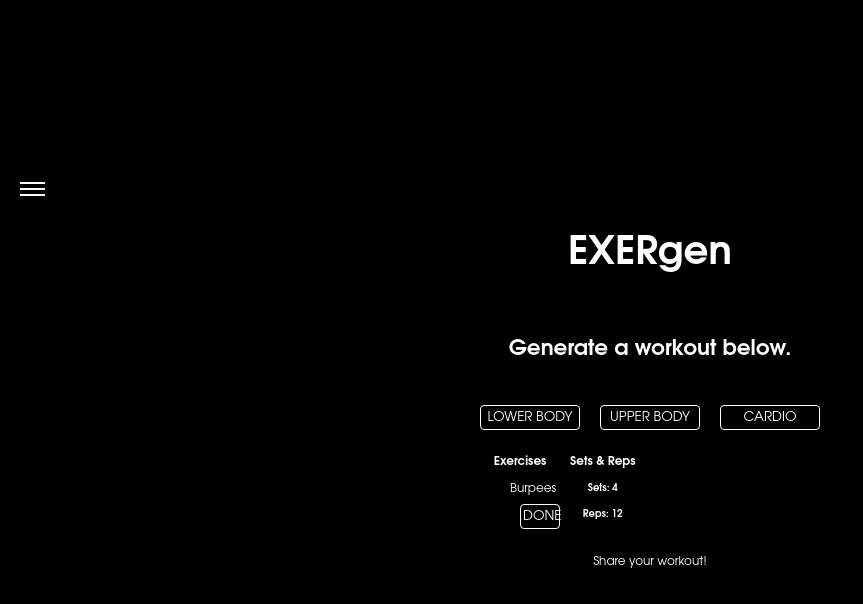
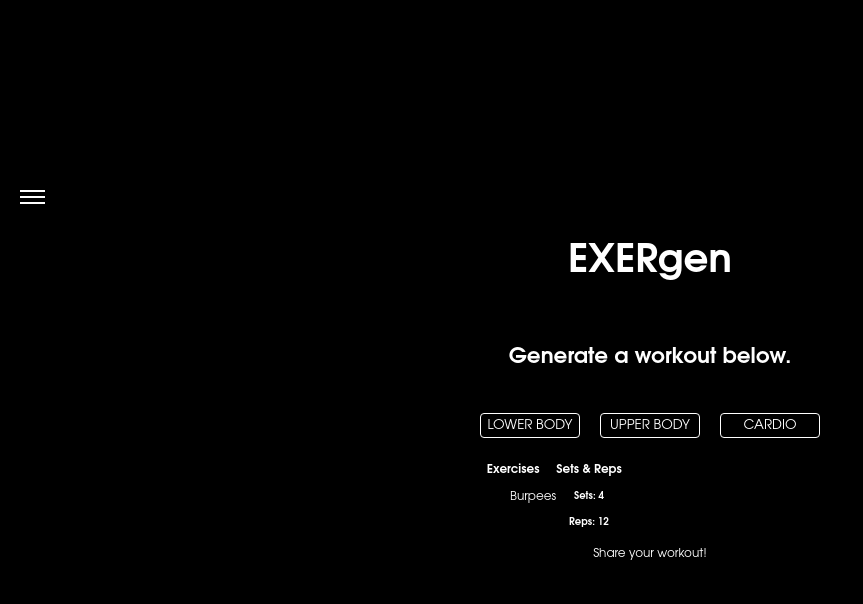
Before and after one commit to rebeccauranga/react-mini-project, a React (Create React App) app: page /workouts in a window 1280 px wide. Both pictures are taken after a click on the button "CARDIO". Shown: the top 604 px of the page, without its empty margins (0-863 px from the left). Built offline with nearby package versions, Linux system fonts and the light colour scheme.

Commit message:
Revert "9juanjuan/exercise list"

```diff
--- a/src/App.css
+++ b/src/App.css
@@ -142,7 +142,7 @@ ul {
   height: 2px;
   background-color: rgb(252, 252, 252);
   margin: 4px 0;
-  /* margin-left: */
+  margin-left:
 }
 
 .menu:hover {
--- a/src/Components/Exercise.js
+++ /dev/null
@@ -1,31 +0,0 @@
-import React, { Component } from 'react';
-
-class Exercise extends Component {
-    constructor(props) {
-        super(props);
-        this.state = {
-            done: this.props.completed
-        }
-    }
-    render () {
-        console.log(this.state.done)
-        const classVis = this.state.done ? 'completed' : 'workout'
-        return (
-            <div>
-                <div className={`${classVis}`}>
-                    {this.props.name}
-                </div>
-                <button className={"done"} onClick={this._changeTextState}>Done</button>
-            </div>
-        );
-    }
-    _changeTextState = () => {
-        this.setState({
-            done: !this.state.done
-        });
-    }
-
-}
-
-
-export default Exercise
--- a/src/Components/GeneratedExercise.js
+++ b/src/Components/GeneratedExercise.js
@@ -1,5 +1,4 @@
 import React from 'react';
-import Exercise from './Exercise'
 
 const lowerBodyExercises = ['Back Squats', 'Sumo Deadlifts', 'Goblet Squats', 'Romanian Deadlifts', 'Hip Thrusts', 'Jump Squats', 'Lunges', 'Curtsy Lunges', 'Split Squat', 'Front Squat', 'Step Ups', 'Hamstring Curls', 'Leg Extension', 'Leg Press', 'Reverse Lunges']
 const upperBodyExercises = ['Barbell Rows', 'Bicep Curls', 'Tricep Dips', 'Lat Pulldowns', 'Shoulder Press', 'Front Raises', 'Side Raises', 'Reverse Flys', 'Chest Press', 'Dumbbell Chest Press', 'Crazy 8s (Biceps)', 'Pull Ups', 'Push Ups', 'Arnold Presses', 'Face Plants']
@@ -9,40 +8,37 @@ class GeneratedExercise extends React.Component {
     constructor(props) {
         super(props);
         this.state = {
-          finished: this.props.completed
+            class: 'working'
         }
     }
 
     render() {
-
+        console.log(this.props.exercises);
         return (
             <div>
             <h4>Exercises</h4>
-               <ul>
+               <ul className={this.state.class}>
                 {(this.props.type==='l') ?
                     this.props.lowerExercises.map(ex => (
                     <li>
-                    <Exercise name={lowerBodyExercises[ex]} completed={this.state.finished} />
-                    {/* {lowerBodyExercises[ex]} */}
-                    {/* <button className={"done"} onClick={this._changeTextState}>Done</button> */}
+                    {lowerBodyExercises[ex]}
+                    <button className={"done"} onClick={this._changeTextState}>Done</button>
                     </li>))
                     :
                     (this.props.type==='u') ?
                     this.props.upperExercises.map(ex => (
                     <li>
-                     <Exercise name={upperBodyExercises[ex]} completed={this.state.finished} />
-                    {/* <button className={"done"} onClick={this._changeTextState}>Done</button> */}
+                    {upperBodyExercises[ex]}
+                    <button className={"done"} onClick={this._changeTextState}>Done</button>
                     </li>
                     ))
                     :
                     (this.props.type==='c')?
                     this.props.cardioExercises.map(ex => (
-                    <li>
-                     <Exercise name={cardio[ex]} completed={this.state.finished} />
-                    </li>
+                        <li>{cardio[ex]}</li>
                     ))
                     :
-                    <div></div>
+                    <div>doh</div>
                 }
                </ul>
 
@@ -52,11 +48,11 @@ class GeneratedExercise extends React.Component {
     }
 
 
-    // _changeTextState = () => {
-    //     this.setState({
-    //         class: 'completed'
-    //     });
-    // }
+    _changeTextState = () => {
+        this.setState({
+            class: 'completed'
+        });
+    }
 
 
 
--- a/src/Components/WorkoutTypes.js
+++ b/src/Components/WorkoutTypes.js
@@ -16,8 +16,7 @@ class WorkoutTypes extends React.Component {
             cardio: [],
             sets: '',
             reps: '',
-            selected: '',
-            completed: false
+            selected: ''
         }
     }
 
@@ -32,7 +31,7 @@ class WorkoutTypes extends React.Component {
 
                 </div>
                     <div className={"exAndSets"}>
-                        <GeneratedExercise type={this.state.selected} lowerExercises={this.state.lowerExercises} upperExercises={this.state.upperExercises} cardioExercises={this.state.cardio} completed={this.state.completed}/>
+                        <GeneratedExercise type={this.state.selected} lowerExercises={this.state.lowerExercises} upperExercises={this.state.upperExercises} cardioExercises={this.state.cardio} />
                         {/* <LowerBodyExercises lowerExercises={this.state.lowerExercises} /> */}
                         <SetsAndReps setNum={this.state.sets} repNum={this.state.reps}/>
                         {/* <UpperBodyExercises upperExercises={this.state.upperExercises}/> */}
@@ -54,6 +53,7 @@ class WorkoutTypes extends React.Component {
                 exercisesGen.push(rand);
             }
         }
+        console.log(exercisesGen);
 
         this.setState({
             lowerExercises: exercisesGen,
@@ -71,6 +71,7 @@ class WorkoutTypes extends React.Component {
                 exercisesGen.push(rand);
             }
         }
+        console.log(exercisesGen);
 
         this.setState({
             upperExercises: exercisesGen,
@@ -89,6 +90,7 @@ class WorkoutTypes extends React.Component {
                 exercisesGen.push(rand);
             }
         }
+        console.log(exercisesGen);
 
         this.setState({
             cardio: exercisesGen
@@ -101,39 +103,29 @@ class WorkoutTypes extends React.Component {
         const reps = [5, 6, 8, 10, 12, 15, 20];
         const rand = sets[Math.floor(Math.random() * sets.length)];
         const rand2 = reps[Math.floor(Math.random() * reps.length)];
+        console.log(rand);
         this.setState({
             sets: rand,
             reps: rand2,
             selected: 'c'
         });
     }
-    _resetWorkout = () => {
-        this.setState({
-            completed: false
-        })
-    }
 
     _wrapperFunctionLower = () => {
-        this._resetWorkout();
         this._generateSets();
         this._updateLowerExercises();
-        console.log(this.state.completed)
     }
 
     _wrapperFunctionUpper = () => {
-        this._resetWorkout();
         this._generateSets();
         this._updateUpperExercises();
-        console.log(this.state.completed)
     }
 
     _wrapperFunctionCardio = () => {
-        this._resetWorkout();
         this._generateSets();
         this._updateCardioExercises();
-        console.log(this.state.completed)
+    }
 
-    }
 
 }
 
```
